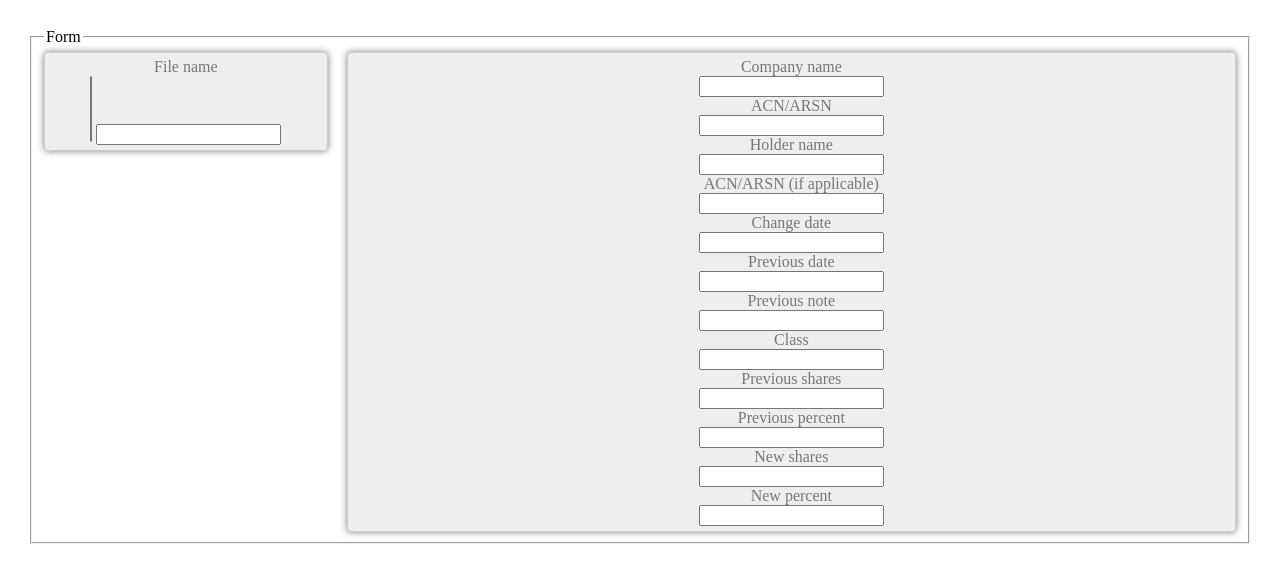
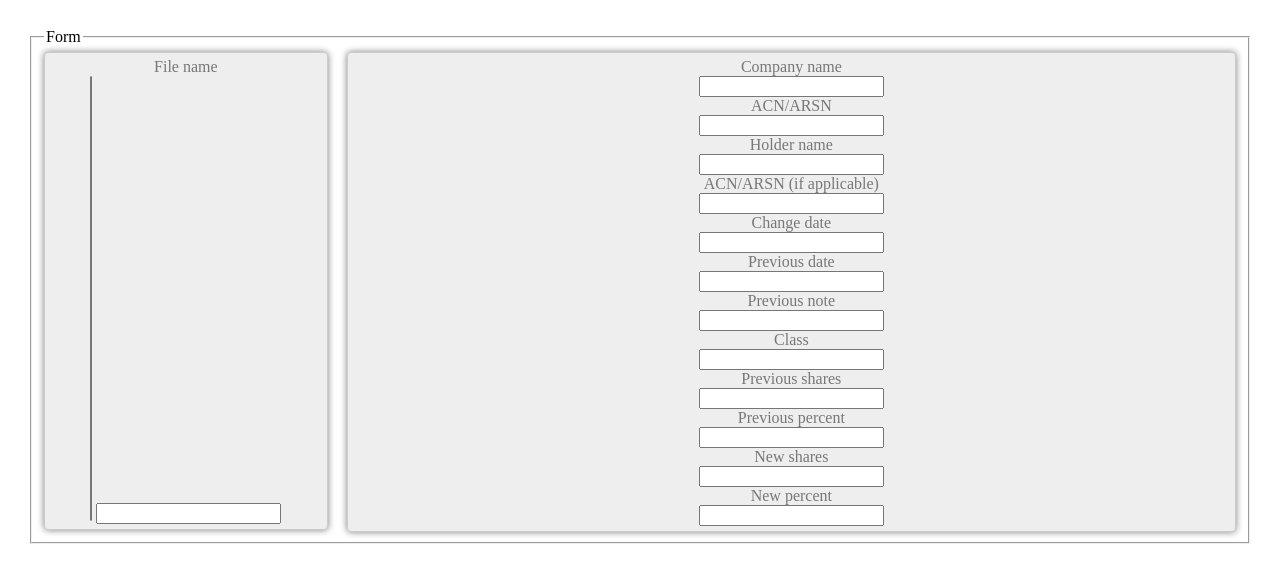
Before and after one commit to volodymyrhusak/2000_pdf, a Flask app: template templates/home.html in a window 1280 px wide. Shown: the top 583 px of the page. Run offline with Flask 2, Linux system fonts and the light colour scheme; the template is opened without the code that fills it, so the values that code supplies are empty.

Commit message:
Changes in home.html: change form height

```diff
--- a/app.py
+++ b/app.py
@@ -4,7 +4,7 @@ import csv
 
 app = Flask(__name__)
 
-CSV_PATH='Fri Oct 28 15:59:59 2016.csv'
+CSV_PATH='CSV_PDFs.csv'
 
 @app.route('/', methods=["GET","POST"])
 def home():
--- a/templates/home.html
+++ b/templates/home.html
@@ -109,6 +109,10 @@
 
       body {
           padding: 20px;
+      }
+      select {
+
+          height: 445px;
       }
 
       .column {
```
